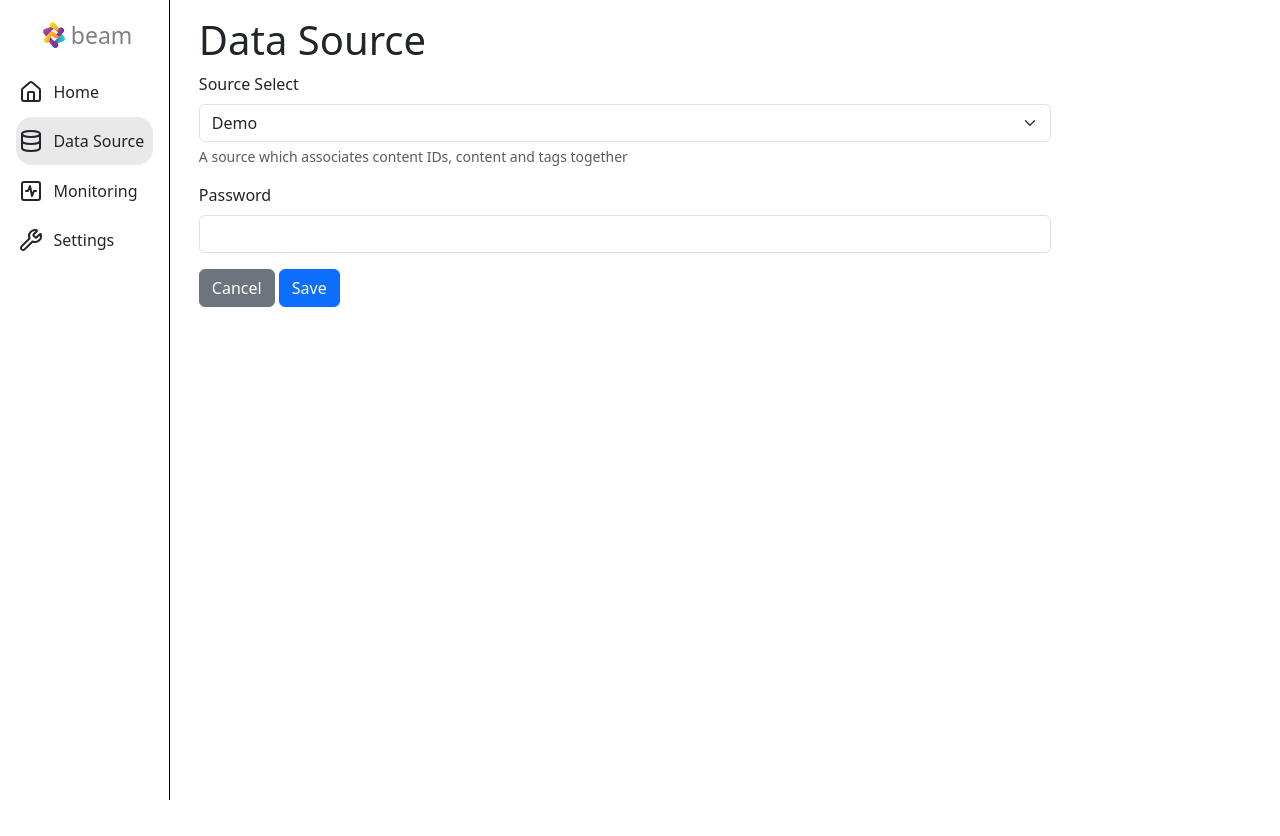
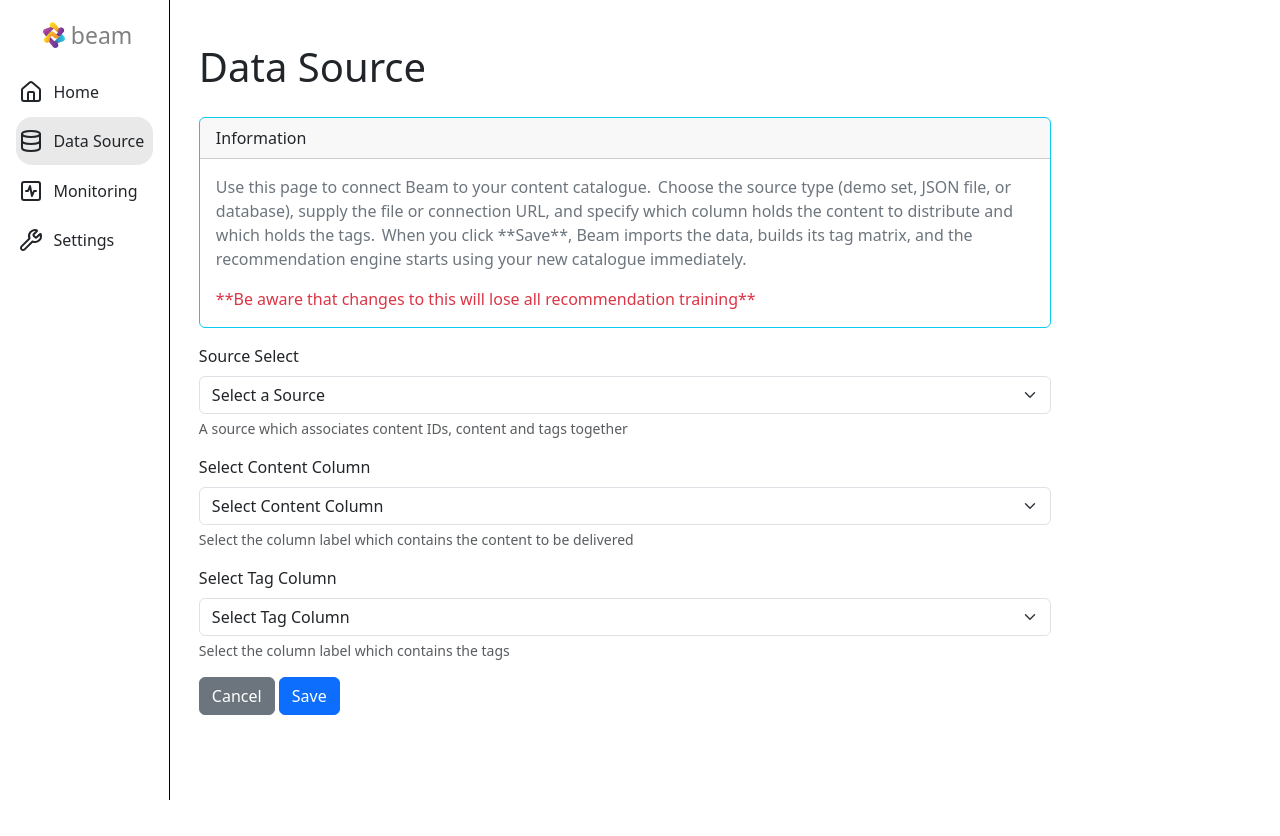
Before and after one commit to pgxtips/beam, a Flask app: page /dashboard/datasource in a window 1280 px wide. Run offline with Flask 3, Linux system fonts and the light colour scheme.

Commit message:
feat: datasource page design complete (logic not implemented)

```diff
--- a/static/layout.css
+++ b/static/layout.css
@@ -65,5 +65,14 @@
 }
 
 .content {
+    height: 98vh;
     padding: 1rem;
+    overflow-y: auto;
+    overflow-x: hidden;
+    position: relative;
 }
+
+#contentTitle {
+    margin-top: 2.5%;
+    margin-bottom: 2.5%;
+}
--- a/templates/datasource.html
+++ b/templates/datasource.html
@@ -2,7 +2,7 @@
 
 {% block pageTitle%} beam | Dashboard | Monitor {% endblock %}
 
-{% block containerTitle %} Data Source {% endblock %}
+{% block contentTitle %} Data Source {% endblock %}
 
 {% block head %}
 <style>
@@ -10,23 +10,63 @@ form {
     width: 80%;
 }
 </style>
+<script src="/datasource.js"></script>
 {% endblock %}
 
 {% block content %}
 
+<div class="card border-info mb-3" style="width: 80%;">
+  <div class="card-header">Information</div>
+  <div class="card-body">
+    <p class="card-text text-secondary">
+    Use this page to connect Beam to your content catalogue.
+    Choose the source type (demo set, JSON file, or database), supply the file or
+    connection URL, and specify which column holds the content to distribute and
+    which holds the tags.  When you click **Save**, Beam imports the data, builds
+    its tag matrix, and the recommendation engine starts using your new catalogue
+    immediately.
+    </p>
+    <p class="card-text text-danger">
+    **Be aware that changes to this will lose all recommendation training**
+    </p>
+  </div>
+</div>
+
+
 <form>
-    <div class="mb-3">
-        <label for="sourceSelectInput" class="form-label">Source Select</label>
-        <select id="sourceSelectInput" class="form-select">
-          <option value="1" selected>Demo</option>
-          <option value="2">File (JSON)</option>
-          <option value="3">Database</option>
+    <div id="selectInputCont" class="mb-3">
+        <label for="selectInput" class="form-label">Source Select</label>
+        <select id="selectInput" class="form-select">
+            <option selected>Select a Source</option>
+            <option value="1">Demo (File)</option>
+            <option value="2">File (JSON)</option>
+            <option value="3">Database</option>
         </select>
-        <div id="sourceSelectInputHelp" class="form-text">A source which associates content IDs, content and tags together</div>
+        <div id="selectInputHelp" class="form-text">A source which associates content IDs, content and tags together</div>
     </div>
-    <div class="mb-3">
-        <label for="exampleInputPassword1" class="form-label">Password</label>
-        <input type="password" class="form-control" id="exampleInputPassword1">
+    <div id="fileInputCont" class="mb-3" style="display: none;">
+        <label for="fileInput" class="form-label">Source File</label>
+        <input class="form-control" type="file" id="fileInput">
+        <div id="fileInput" class="form-text">A JSON formatted file</div>
+    </div>
+    <div id="databaseInputCont" class="mb-3" style="display: none;">
+        <label for="databaseInput" class="form-label">Connection URL</label>
+        <input type="text" class="form-control" id="databaseInput">
+        <div id="databaseInput" class="form-text">A database connection string eg. postgres://YourUserName:YourPassword@YourHostname:5432/YourDatabaseName</div>
+    </div>
+    <div id="selectContentCont" class="mb-3">
+        <label for="selectContent" class="form-label">Select Content Column</label>
+        <select id="selectContent" class="form-select">
+            <option value="-1" selected>Select Content Column</option>
+        </select>
+        <div id="selectContentHelp" class="form-text">Select the column label which contains the content to be delivered</div>
+    </div>
+    <div id="selectTagCont" class="mb-3">
+        <label for="selectTag" class="form-label">Select Tag Column</label>
+        <select id="selectTag" class="form-select">
+            <option selected>Select Tag Column</option>
+        </select>
+        <div id="selectTagHelp" class="form-text">Select the column label which contains the tags</div>
     </div>
 
     <button class="btn btn-secondary">Cancel</button>
--- a/templates/index.html
+++ b/templates/index.html
@@ -2,7 +2,7 @@
 
 {% block pageTitle%} beam | Dashboard {% endblock %}
 
-{% block containerTitle %} Home {% endblock %}
+{% block contentTitle %} Home {% endblock %}
 
 {% block content %}
 <span> dashboard home </span>
--- a/templates/layout.html
+++ b/templates/layout.html
@@ -47,7 +47,7 @@
             </div>
         </div>
         <div class="content">
-            <h1> {% block containerTitle %} ContTitle {% endblock %} </h1>
+            <h1 id="contentTitle"> {% block contentTitle %} ContTitle {% endblock %} </h1>
             {% block content %}
             {% endblock %}
         </div>
--- a/templates/monitor.html
+++ b/templates/monitor.html
@@ -2,7 +2,7 @@
 
 {% block pageTitle%} beam | Dashboard | Monitor {% endblock %}
 
-{% block containerTitle %} Monitoring {% endblock %}
+{% block contentTitle %} Monitoring {% endblock %}
 
 {% block content %}
 <span> dashboard monitor </span>
--- a/templates/settings.html
+++ b/templates/settings.html
@@ -2,7 +2,7 @@
 
 {% block pageTitle%} beam | Dashboard | Settings {% endblock %}
 
-{% block containerTitle %} Settings {% endblock %}
+{% block contentTitle %} Settings {% endblock %}
 
 {% block content %}
 <span> dashboard settings </span>
```
Also changed, not shown: static/datasource.js (added, +51 -0 lines).
